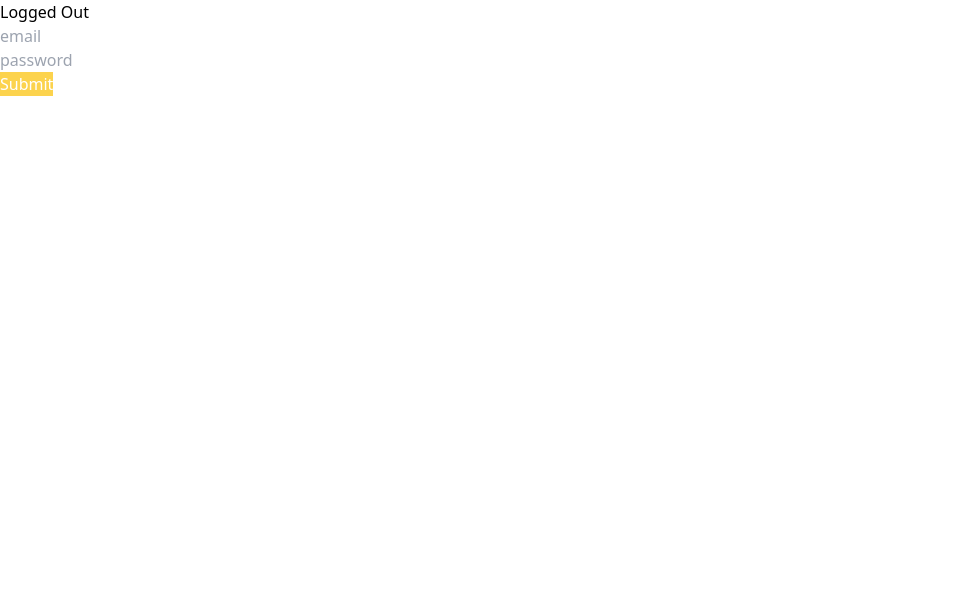
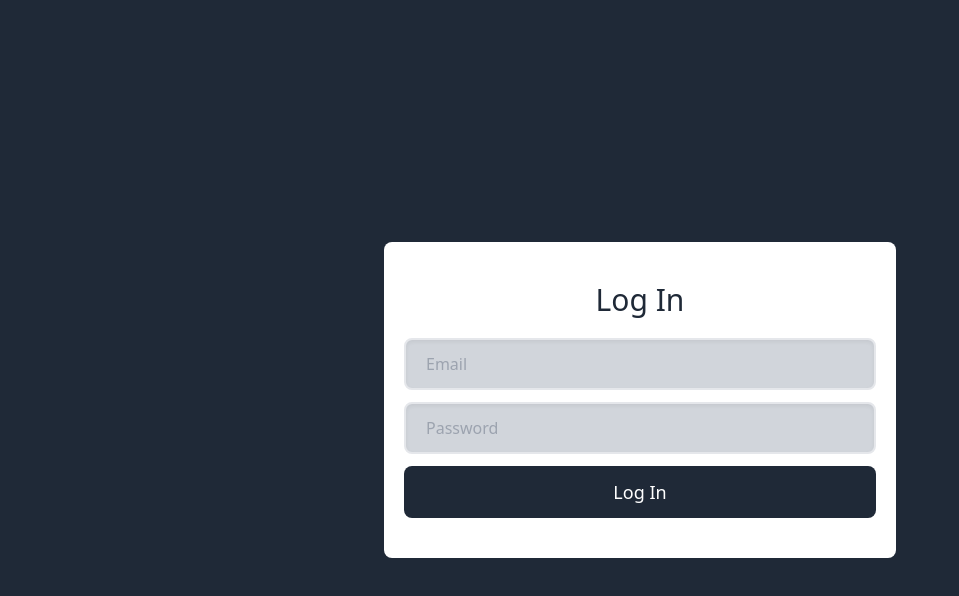
Before and after one commit to EungyuCho/nuber-eats-frontend, a React (Create React App) app: page / in a window 1280 px wide. Shown: the top 596 px of the page, without its empty margins (0-959 px from the left). Built offline with nearby package versions, Linux system fonts and the light colour scheme.

Commit message:
:zap: Login Form

```diff
--- a/package.json
+++ b/package.json
@@ -11,6 +11,7 @@
     "@types/node": "^12.19.15",
     "@types/react": "^16.14.2",
     "@types/react-dom": "^16.9.10",
+    "@types/react-router-dom": "^5.1.7",
     "autoprefixer": "^10.2.3",
     "graphql": "^15.4.0",
     "postcss": "^8.2.4",
--- /dev/null
+++ b/src/pages/create-account.tsx
@@ -0,0 +1,5 @@
+import React from "react";
+
+export const CreateAccount = () => {
+  return <span>create account</span>;
+};
--- /dev/null
+++ b/src/pages/login.tsx
@@ -0,0 +1,24 @@
+import React from "react";
+
+export const Login = () => {
+  return (
+    <div className="h-screen flex items-center justify-center bg-gray-800">
+      <div className="bg-white w-full max-w-lg py-10 rounded-lg text-center">
+        <h3 className="text-3xl text-gray-800">Log In</h3>
+        <form className="flex flex-col mt-5 px-5">
+          <input
+            placeholder="Email"
+            className="bg-gray-300 shadow-inner focus:outline-none border-2 focus:border-opacity-50 focus:border-green-600 mb-3 py-3 px-5 rounded-lg"
+          />
+          <input
+            placeholder="Password"
+            className="bg-gray-300 shadow-inner focus:outline-none border-2 focus:border-opacity-50 focus:border-green-600 py-3 px-5 rounded-lg"
+          />
+          <button className="bg-gray-800 py-3 px-5 text-white font-medium text-lg mt-3 rounded-lg focus:outline-none hover:opacity-90">
+            Log In
+          </button>
+        </form>
+      </div>
+    </div>
+  );
+};
--- a/src/routers/logged-out-router.tsx
+++ b/src/routers/logged-out-router.tsx
@@ -1,59 +1,19 @@
-import { useForm } from "react-hook-form";
-
-interface IForm {
-  email: string;
-  password: string;
-}
+import React from "react";
+import { BrowserRouter as Router, Route, Switch } from "react-router-dom";
+import { CreateAccount } from "../pages/create-account";
+import { Login } from "../pages/login";
 
 export const LoggedOutRouter = () => {
-  const { register, watch, handleSubmit, errors } = useForm<IForm>();
-  const onSubmit = () => {
-    console.log(watch("email"));
-  };
-
-  console.log(watch());
-  const onInvalid = () => {
-    console.log(`can't create account`);
-    console.log(errors.email);
-    console.log(errors.email?.message);
-  };
-
   return (
-    <>
-      <h1>Logged Out</h1>
-      <form onSubmit={handleSubmit(onSubmit, onInvalid)}>
-        <div>
-          <input
-            ref={register({
-              required: "This is required",
-              pattern: /^[A-Za-z0-9._%+-]+@gmail.com$/,
-            })}
-            name="email"
-            type="email"
-            placeholder="email"
-          />
-          {errors.email?.message && (
-            <span className="font-bold text-red-600">
-              {errors.email?.message}
-            </span>
-          )}
-          {errors.email?.type === "pattern" && (
-            <span className="font-bold text-red-600">Only Gmail allowed</span>
-          )}
-        </div>
-        <div>
-          <input
-            ref={register({
-              required: true,
-            })}
-            name="password"
-            type="password"
-            required
-            placeholder="password"
-          />
-        </div>
-        <button className="bg-yellow-300 text text-white">Submit</button>
-      </form>
-    </>
+    <Router>
+      <Switch>
+        <Route path="/create-account">
+          <CreateAccount />
+        </Route>
+        <Route path="/">
+          <Login />
+        </Route>
+      </Switch>
+    </Router>
   );
 };
```
Also changed, not shown: 2 other files (tests, documents, lock files or other folders).
